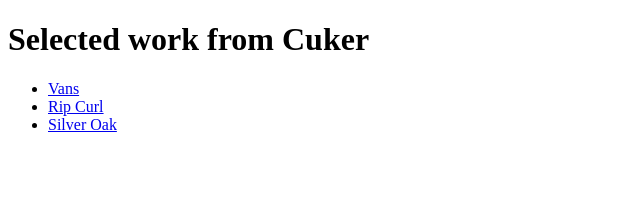
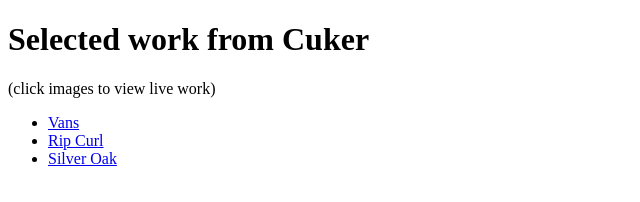
Before and after one commit to jeff-wolff/jeff-wolff.github.io, a plain HTML site: page cuker/index.html in a window 1280 px wide. Shown: the whole page, without its empty margins (0-640 px from the left). Drawn offline with Linux system fonts and the light colour scheme.

Commit message:
instructions

```diff
--- a/cuker/index.html
+++ b/cuker/index.html
@@ -6,6 +6,7 @@
 </head>
 <body>
 	<h1>Selected work from Cuker</h1>
+	<p>(click images to view live work)</p>
 	<ul>
 		<li><a href="/cuker/vans">Vans</a></li>
 		<li><a href="/cuker/ripcurl">Rip Curl</a></li>
```
